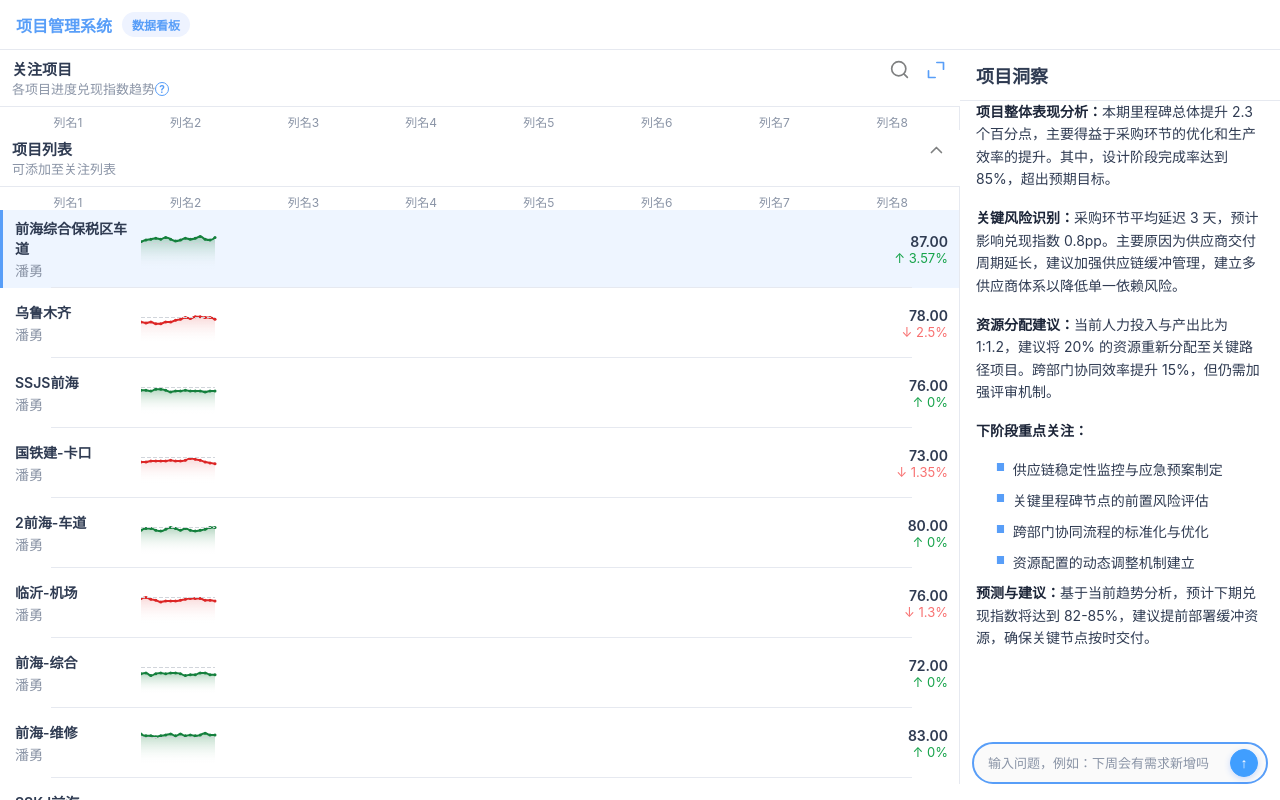
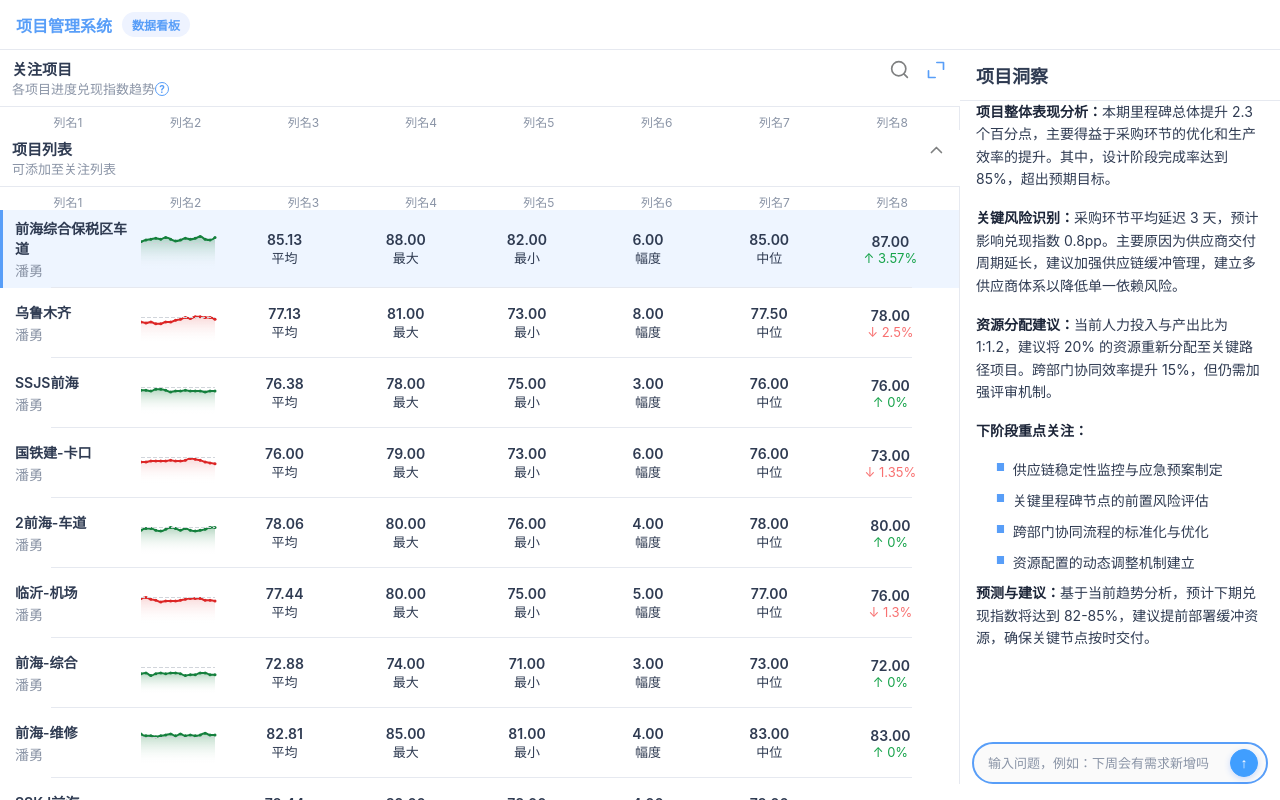
Before and after one commit to Soulcool22/dashboard-vue, a Vue app: page / in a window 1280 px wide. Both pictures are taken after a click on the button 216 px from the left and 70 px from the top of the page. Built offline with nearby package versions, Linux system fonts and the light colour scheme; what @icon-park/vue-next would draw is missing.

Commit message:
增加展开列示例数据，调整显示格式

```diff
--- a/src/components/RegularList.vue
+++ b/src/components/RegularList.vue
@@ -36,6 +36,26 @@
           <div class="wl-sub">{{ p.sector }}</div>
         </div>
         <SparkLine :series="p.series" />
+        <div class="wl-sample" v-if="isExpanded">
+          <div class="wl-price">{{ avgValue(p).toFixed(2) }}</div>
+          <div class="wl-delta">平均</div>
+        </div>
+        <div class="wl-sample" v-if="isExpanded">
+          <div class="wl-price">{{ maxValue(p).toFixed(2) }}</div>
+          <div class="wl-delta">最大</div>
+        </div>
+        <div class="wl-sample" v-if="isExpanded">
+          <div class="wl-price">{{ minValue(p).toFixed(2) }}</div>
+          <div class="wl-delta">最小</div>
+        </div>
+        <div class="wl-sample" v-if="isExpanded">
+          <div class="wl-price">{{ rangeValue(p).toFixed(2) }}</div>
+          <div class="wl-delta">幅度</div>
+        </div>
+        <div class="wl-sample" v-if="isExpanded">
+          <div class="wl-price">{{ medianValue(p).toFixed(2) }}</div>
+          <div class="wl-delta">中位</div>
+        </div>
         <div class="wl-right">
           <div class="wl-price">{{ lastValue(p).toFixed(2) }}</div>
           <div class="wl-delta" :class="deltaSign(p) >= 0 ? 'up' : 'down'">{{ deltaText(p) }}</div>
@@ -61,9 +81,15 @@ function lastValue(p){ const a=p.series; return a[a.length-1] }
 function deltaSign(p){ const a=p.series; return a[a.length-1]-a[a.length-2] }
 function deltaText(p){ const a=p.series; const prev=a[a.length-2]; const last=a[a.length-1]; const pct=prev?(((last-prev)/prev)*100).toFixed(2):'0.00'; const s=(last-prev)>=0?'↑ ':'↓ '; return s+Math.abs(pct)+'%'
 }
+function avgValue(p){ const a=p.series||[]; if(!a.length) return 0; return a.reduce((s,v)=>s+v,0)/a.length }
+function maxValue(p){ const a=p.series||[]; if(!a.length) return 0; return Math.max(...a) }
+function minValue(p){ const a=p.series||[]; if(!a.length) return 0; return Math.min(...a) }
+function rangeValue(p){ const a=p.series||[]; if(!a.length) return 0; return maxValue(p)-minValue(p) }
+function medianValue(p){ const a=(p.series||[]).slice().sort((x,y)=>x-y); if(!a.length) return 0; const m=Math.floor(a.length/2); return a.length%2? a[m] : (a[m-1]+a[m])/2 }
 </script>
 
 <style scoped>
+.wl-sample { text-align: center; }
 .wl-columns {
   display: grid;
   grid-template-columns: repeat(8, 1fr);
@@ -98,9 +124,11 @@ function deltaText(p){ const a=p.series; const prev=a[a.length-2]; const last=a[
   grid-template-columns: repeat(8, 1fr); /* 8 equal columns when expanded */
 }
 .is-expanded .wl-item {
-  grid-template-columns: 120px 80px 1fr; /* info | sparkline | flexible gap */
+  grid-template-columns: 120px 80px repeat(5, 1fr) 1fr; /* info | sparkline | 5 samples | right */
 }
 .is-expanded .wl-right {
-  justify-self: end; /* Push data to the far right */
+  justify-self: center;
+  align-items: center;
+  text-align: center;
 }
 </style>
--- a/src/components/WatchList.vue
+++ b/src/components/WatchList.vue
@@ -45,6 +45,26 @@
           <div class="wl-sub">{{ p.sector }}</div>
         </div>
         <SparkLine :series="p.series" />
+        <div class="wl-sample" v-if="isExpanded">
+          <div class="wl-price">{{ avgValue(p).toFixed(2) }}</div>
+          <div class="wl-delta">平均</div>
+        </div>
+        <div class="wl-sample" v-if="isExpanded">
+          <div class="wl-price">{{ maxValue(p).toFixed(2) }}</div>
+          <div class="wl-delta">最大</div>
+        </div>
+        <div class="wl-sample" v-if="isExpanded">
+          <div class="wl-price">{{ minValue(p).toFixed(2) }}</div>
+          <div class="wl-delta">最小</div>
+        </div>
+        <div class="wl-sample" v-if="isExpanded">
+          <div class="wl-price">{{ rangeValue(p).toFixed(2) }}</div>
+          <div class="wl-delta">幅度</div>
+        </div>
+        <div class="wl-sample" v-if="isExpanded">
+          <div class="wl-price">{{ medianValue(p).toFixed(2) }}</div>
+          <div class="wl-delta">中位</div>
+        </div>
         <div class="wl-right">
           <div class="wl-price">{{ lastValue(p).toFixed(2) }}</div>
           <div class="wl-delta" :class="deltaSign(p) >= 0 ? 'up' : 'down'">{{ deltaText(p) }}</div>
@@ -136,9 +156,15 @@ watch(isSearchVisible, (newValue) => {
 function lastValue(p){ const a=p.series; return a[a.length-1] }
 function deltaSign(p){ const a=p.series; return a[a.length-1]-a[a.length-2] }
 function deltaText(p){ const a=p.series; const prev=a[a.length-2]; const last=a[a.length-1]; const pct=prev?(((last-prev)/prev)*100).toFixed(2):'0.00'; const s=(last-prev)>=0?'↑ ':'↓ '; return s.replace(' ','') + Math.abs(pct)+'%' }
+function avgValue(p){ const a=p.series||[]; if(!a.length) return 0; return a.reduce((s,v)=>s+v,0)/a.length }
+function maxValue(p){ const a=p.series||[]; if(!a.length) return 0; return Math.max(...a) }
+function minValue(p){ const a=p.series||[]; if(!a.length) return 0; return Math.min(...a) }
+function rangeValue(p){ const a=p.series||[]; if(!a.length) return 0; return maxValue(p)-minValue(p) }
+function medianValue(p){ const a=(p.series||[]).slice().sort((x,y)=>x-y); if(!a.length) return 0; const m=Math.floor(a.length/2); return a.length%2? a[m] : (a[m-1]+a[m])/2 }
 </script>
 
 <style scoped>
+.wl-sample { text-align: center; }
 .wl-columns {
   display: grid;
   grid-template-columns: repeat(8, 1fr);
@@ -253,9 +279,11 @@ function deltaText(p){ const a=p.series; const prev=a[a.length-2]; const last=a[
   grid-template-columns: repeat(8, 1fr);
 }
 .is-expanded .wl-list:not(.search-list) .wl-item {
-  grid-template-columns: 120px 80px 1fr; /* info | sparkline | flexible gap */
+  grid-template-columns: 120px 80px repeat(5, 1fr) 1fr;
 }
 .is-expanded .wl-list:not(.search-list) .wl-right {
-  justify-self: end; /* Push data to the far right */
+  justify-self: center;
+  align-items: center;
+  text-align: center;
 }
 </style>
```
